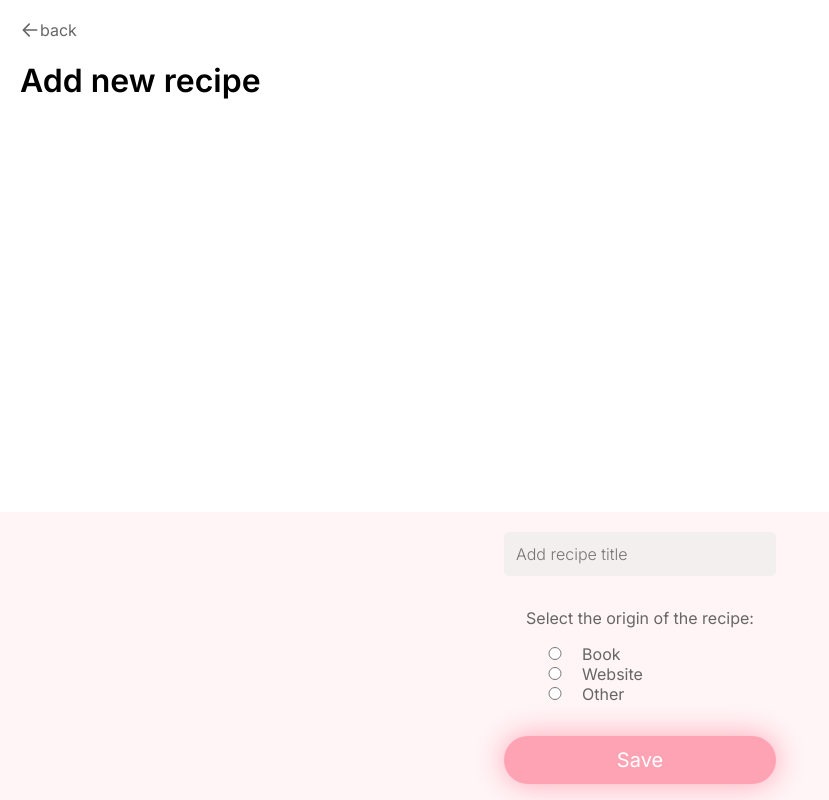
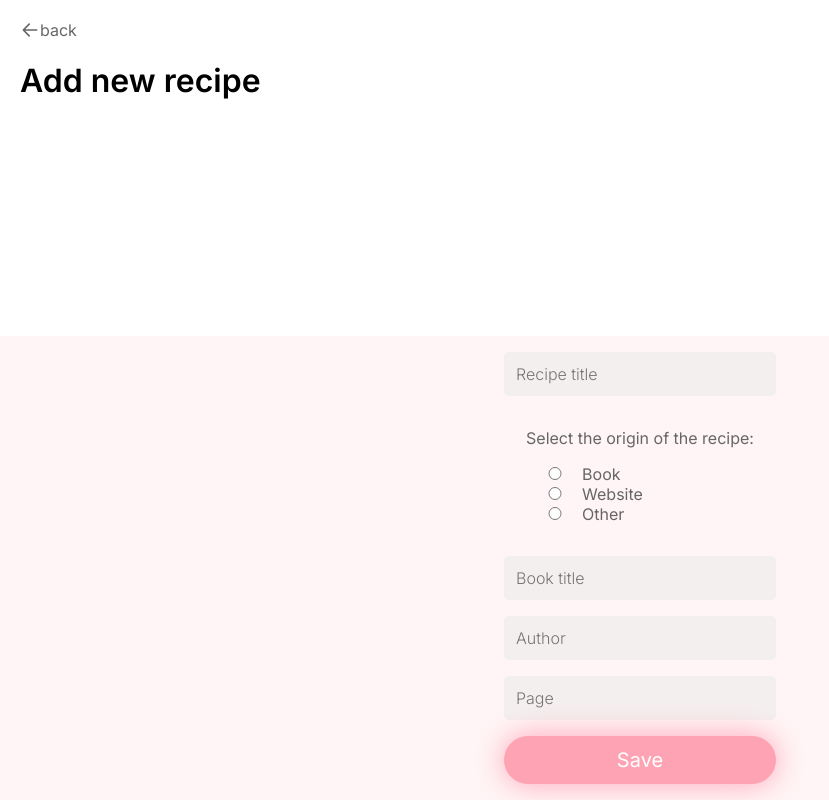
Before and after one commit to Luxa23/capstone-project, a Next.js app: page /new-recipe in a window 1280 px wide. Shown: the whole page, without its empty margins (0-829 px from the left). Built offline with nearby package versions, Linux system fonts and the light colour scheme.

Commit message:
Added new form fields and installed formik

```diff
--- a/components/RecipeForm.js
+++ b/components/RecipeForm.js
@@ -10,7 +10,10 @@ import useHydration from '../hooks/useHydration';
 import Toast from './Toast';
 
 export default function RecipeForm() {
-  const [inputValue, setInputValue] = useState('');
+  const [inputValueRecipeTitle, setInputValueRecipeTitle] = useState('');
+  const [inputValueBookTitle, setInputValueBookTitle] = useState('');
+  const [inputValueBookAuthor, setInputValueBookAuthor] = useState('');
+  const [inputValueBookPage, setInputValueBookPage] = useState('');
   const [origin, setOrigin] = useState('');
   const addRecipe = useStore(state => state.addRecipe);
 
@@ -22,11 +25,14 @@ export default function RecipeForm() {
         <StyledForm
           onSubmit={event => {
             event.preventDefault();
-            const trimmedValue = inputValue.trim();
+            const trimmedValue = inputValueRecipeTitle.trim();
             if (trimmedValue.length > 0) {
               addRecipe(trimmedValue, origin);
-              setInputValue('');
+              setInputValueRecipeTitle('');
               setOrigin('');
+              setInputValueBookAuthor('');
+              setInputValueBookTitle('');
+              setInputValueBookPage('');
             }
           }}
         >
@@ -35,10 +41,10 @@ export default function RecipeForm() {
             type="text"
             minLength={2}
             maxLength={100}
-            placeholder="Add recipe title"
-            value={inputValue}
+            placeholder="Recipe title"
+            value={inputValueRecipeTitle}
             onChange={event => {
-              setInputValue(event.target.value);
+              setInputValueRecipeTitle(event.target.value);
             }}
           />
           <StyledRadioButtonGroup>
@@ -84,6 +90,39 @@ export default function RecipeForm() {
               <label htmlFor="Other">Other</label>
             </div>
           </StyledRadioButtonGroup>
+          <StyledInput
+            required
+            type="text"
+            minLength={2}
+            maxLength={100}
+            placeholder="Book title"
+            value={inputValueBookTitle}
+            onChange={event => {
+              setInputValueBookTitle(event.target.value);
+            }}
+          ></StyledInput>
+          <StyledInput
+            required
+            type="text"
+            minLength={2}
+            maxLength={100}
+            placeholder="Author"
+            value={inputValueBookAuthor}
+            onChange={event => {
+              setInputValueBookAuthor(event.target.value);
+            }}
+          ></StyledInput>
+          <StyledInput
+            required
+            type="text"
+            minLength={1}
+            maxLength={4}
+            placeholder="Page"
+            value={inputValueBookPage}
+            onChange={event => {
+              setInputValueBookPage(event.target.value);
+            }}
+          ></StyledInput>
           <StyledButton type="submit">Save</StyledButton>
         </StyledForm>
       )}
--- a/components/StyledComponents/StyledForm.js
+++ b/components/StyledComponents/StyledForm.js
@@ -3,7 +3,6 @@ import styled from 'styled-components';
 const StyledForm = styled.form`
   background: #fff5f6;
   display: grid;
-  height: 18rem;
   justify-items: center;
   align-content: end;
   row-gap: 1rem;
--- a/hooks/useStore.js
+++ b/hooks/useStore.js
@@ -11,7 +11,14 @@ const useStore = create(
     set => {
       return {
         recipeList: [
-          { id: nanoid(), recipeTitle: 'Cheesecake', origin: 'book' },
+          {
+            id: nanoid(),
+            recipeTitle: 'Cheesecake',
+            origin: 'book',
+            bookTitle: 'SWEET: Süße Köstlichkeiten',
+            bookAuthor: 'Yotam Ottolenghi',
+            bookPage: '12',
+          },
           { id: nanoid(), recipeTitle: 'Carrotcake', origin: 'website' },
         ],
         toasts: [
@@ -23,12 +30,19 @@ const useStore = create(
           },
         ],
 
-        addRecipe: (recipeTitle, origin) => {
+        addRecipe: (recipeTitle, origin, bookTitle, bookAuthor, bookPage) => {
           set(state => {
             state.toggleToast(toastTypes.ADD);
             return {
               recipeList: [
-                { id: nanoid(), recipeTitle, origin },
+                {
+                  id: nanoid(),
+                  recipeTitle,
+                  origin,
+                  bookTitle,
+                  bookAuthor,
+                  bookPage,
+                },
                 ...state.recipeList,
               ],
             };
--- a/package.json
+++ b/package.json
@@ -13,6 +13,7 @@
     "prepare": "husky install"
   },
   "dependencies": {
+    "formik": "^2.2.9",
     "mongoose": "^6.3.3",
     "next": "12.1.6",
     "next-auth": "^4.3.4",
```
Also changed, not shown: 1 other file (tests, documents, lock files or other folders).
